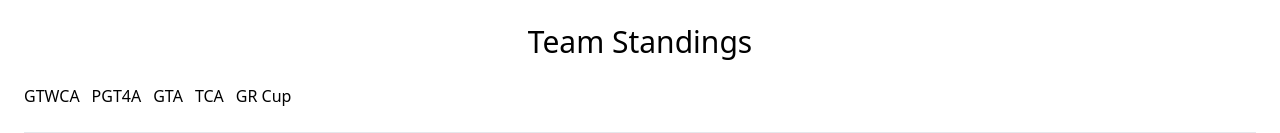
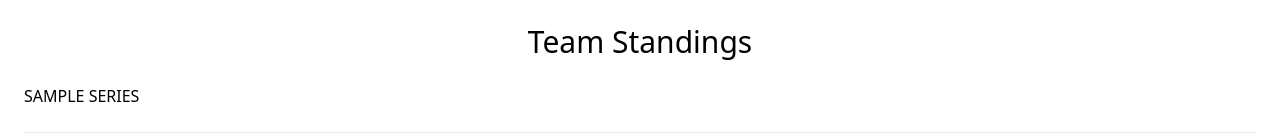
Before and after one commit to woobrendan/points_calculator, a Django app: template points_calculator/standings/templates/standing/team_standing.html in a window 1280 px wide. Shown: the part 89-222 px from the top of the page. Run offline with Django 4.2, Linux system fonts and the light colour scheme; the template is opened without the code that fills it: most values are stand-ins (such as "Sample title", 1, 10 or a date in 2020); some libraries are stand-ins or nearby versions.

Commit message:
update buttons to use for loop for buttons variable instead of hardcoded data

```diff
--- a/points_calculator/standings/templates/standing/team_standing.html
+++ b/points_calculator/standings/templates/standing/team_standing.html
@@ -6,25 +6,12 @@
 {% block content %}
     <h1 class="mb-6 text-3xl text-center">Team Standings</h1>
 
-
     <div class="inline-flex rounded-md w-full gap-3 center mb-6" role="group">
-
-        <button type="button" class="{{ button_style }}">
-            <a href="{% url 'standing:team' 'gtwca' %}" class="{{ anchor_style }}">GTWCA</a>
-        </button>
-        <button type="button" class="{{ button_style }}">
-            <a href="{% url 'standing:team' 'pgt4a' %}" class="{{ anchor_style }}">PGT4A</a>
-        </button>
-        <button type="button" class="{{ button_style }}">
-            <a href="{% url 'standing:team' 'gta' %}" class="{{ anchor_style }}">GTA</a>
-        </button>
-        <button type="button" class="{{ button_style }}">
-            <a href="{% url 'standing:team' 'tca' %}" class="{{ anchor_style }}">TCA</a>
-        </button>
-        <button type="button" class="{{ button_style }}">
-            <a href="{% url 'standing:team' 'grc' %}" class="{{ anchor_style }}">GR Cup</a>
-        </button>
-
+        {% for series, style in buttons.items %}
+            <button type="button" class="{{ style.button }}">
+                <a href="{% url 'standing:team' series %}" class="{{ style.anchor }}">{{ series|upper }}</a>
+            </button>
+        {% endfor %}
     </div>
 
     {% for classification, teams in team_standing.items %}
```
